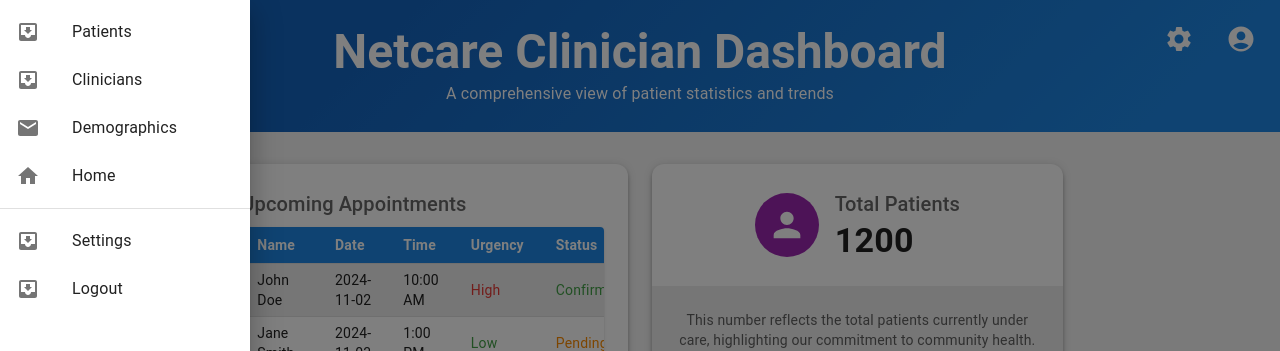
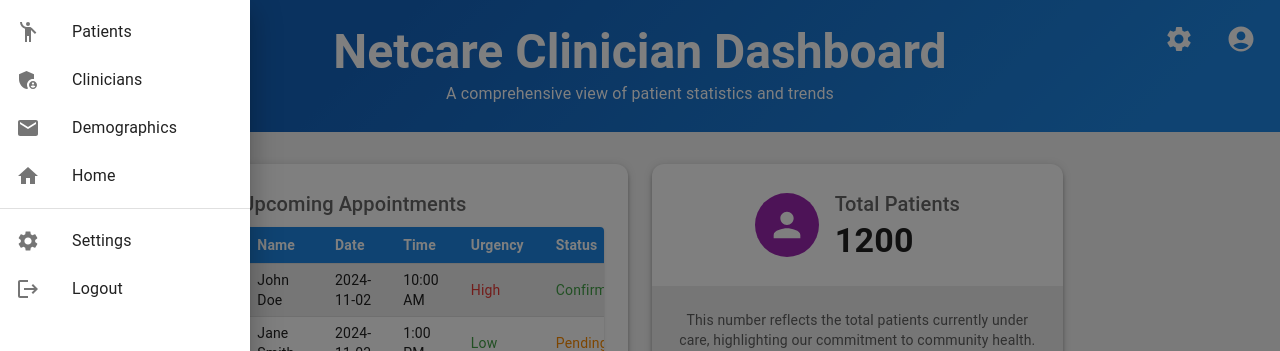
Before and after one commit to cfgcolumbus24/Team-15, a React (Create React App) app in the folder frontend/: page /home in a window 1280 px wide. Both pictures are taken after a click on the button 48 px from the left and 40 px from the top of the page. Shown: the top 351 px of the page. Built offline with nearby package versions, Linux system fonts and the light colour scheme.

Commit message:
Icon updates

```diff
--- a/frontend/src/pages/list.tsx
+++ b/frontend/src/pages/list.tsx
@@ -8,10 +8,13 @@ import ListItem from "@mui/material/ListItem";
 import ListItemButton from "@mui/material/ListItemButton";
 import ListItemIcon from "@mui/material/ListItemIcon";
 import ListItemText from "@mui/material/ListItemText";
-import InboxIcon from "@mui/icons-material/MoveToInbox";
 import MailIcon from "@mui/icons-material/Mail";
 import MenuIcon from "@mui/icons-material/Menu";
+import SettingsIcon from "@mui/icons-material/Settings";
 import HomeIcon from "@mui/icons-material/Home";
+import LogoutIcon from "@mui/icons-material/Logout";
+import AdminPanelSettingsIcon from '@mui/icons-material/AdminPanelSettings';
+import EmojiPeopleIcon from '@mui/icons-material/EmojiPeople';
 import { useNavigate } from "react-router-dom";
 
 function Dropdown() {
@@ -50,7 +53,7 @@ function Dropdown() {
       <ListItem disablePadding>
         <ListItemButton onClick={handlePatients}> {/* Add click handler for Patients */}
           <ListItemIcon>
-            <InboxIcon />
+            <EmojiPeopleIcon/>
           </ListItemIcon>
           <ListItemText primary="Patients" />
         </ListItemButton>
@@ -59,7 +62,7 @@ function Dropdown() {
         <ListItem key={text} disablePadding>
           <ListItemButton>
             <ListItemIcon>
-              {index % 2 === 0 ? <InboxIcon /> : <MailIcon />}
+              <AdminPanelSettingsIcon/>
             </ListItemIcon>
             <ListItemText primary={text} />
           </ListItemButton>
@@ -88,7 +91,7 @@ function Dropdown() {
           <ListItem key={text} disablePadding>
             <ListItemButton >
               <ListItemIcon>
-                {index % 2 === 0 ? <InboxIcon /> : <MailIcon />}
+                <SettingsIcon/>
               </ListItemIcon>
               <ListItemText primary={text} />
             </ListItemButton>
@@ -98,7 +101,7 @@ function Dropdown() {
           <ListItem key={text} disablePadding>
             <ListItemButton onClick={handleLogout}>
               <ListItemIcon>
-                {index % 2 === 0 ? <InboxIcon /> : <MailIcon />}
+                <LogoutIcon/>
               </ListItemIcon>
               <ListItemText primary={text} />
             </ListItemButton>
```
